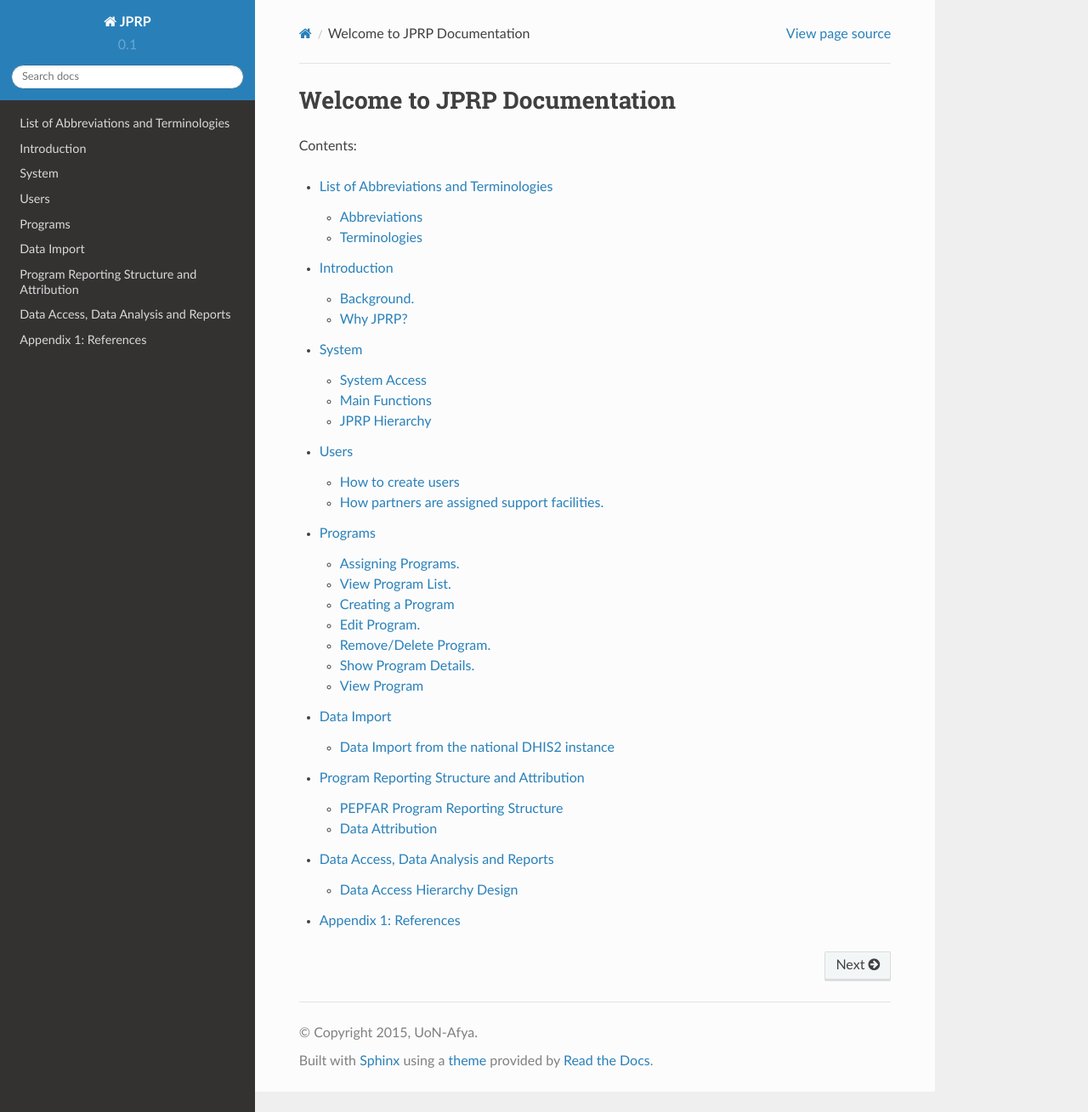
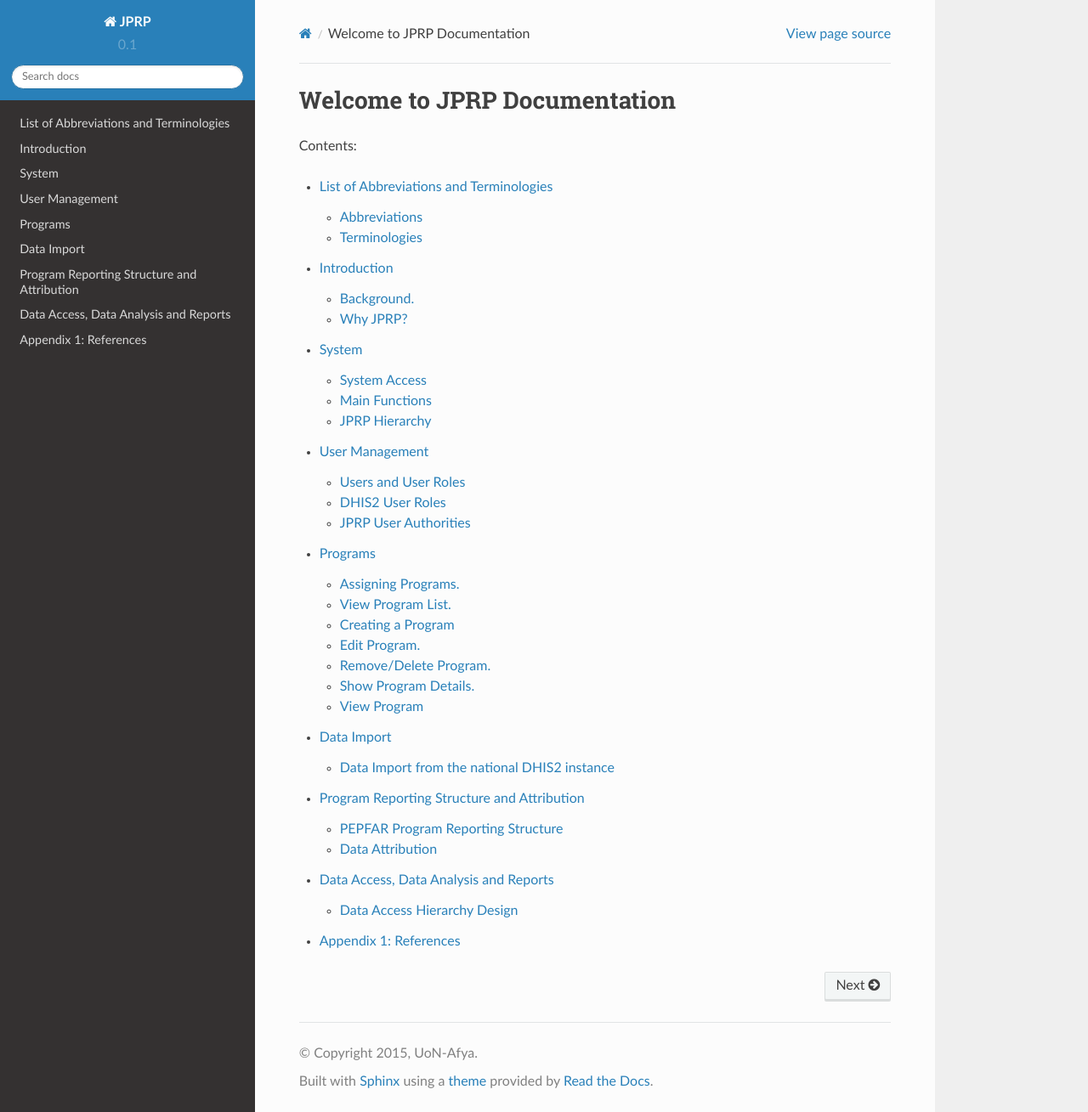
Before and after one commit to uonafya/nhis_docs, a Sphinx documentation site: the page built from source/index.rst, in a window 1280 px wide and 1309 px high. Shown: the whole window at 85% size. Built offline with Sphinx 7.4.7 and the Read the Docs theme 2.0.0, drawn with Linux system fonts in a browser that asks for light colours; formulas are drawn with MathJax 3; pages that are not in the unit, such as notebooks, are missing from menus; some of the changed lines change nothing that is shown.

Commit message:
added user-management items

```diff
--- a/source/users.rst
+++ b/source/users.rst
@@ -1,30 +1,112 @@
-Users
-=====
-How to create users
---------------------
-The portal administrator using the DHIS2   application   functionalities   will   create   Donor,   Agency
-and Implementing Partner users and grant them appropriate group and rights such as
-authorizing access to data sets for partners.
+User Management
+================
+Users and User Roles
+----------------------
+All users in the system will be created using the User Management Module in JPRP.
 
-For example, an account for implementing partners under **AMPATHplus** can be created and given privileges required by the Implementing Partners. This can be illustrated on fig. 1 below
+Creating Users
++++++++++++++++
+- Administrators have the responisibility of creating users at their respective levels.
+- When creating users they will have to provide the user with a DHIS2 user role which is already predefined.
+- In addition, they will provide the user with a JPRP user role.
 
-.. _login_page:
-.. figure::  _static/login_panel.png
+.. note:: For the JPRP user roles the administrators will have to create them based on their organization.
+
+**How to create a user**
+
+- Click on the users tab on the left menu
+- On the user management dashboard that appears click on the users icon.
+- It displays a list of the  users with their different roles. On the right side, click on the button "new user"
+- Provide the details of the user(username, first name, surname, phone number, email address, DHIS2 user role and JPHES user role).
+- Then click on the submit button.
+
+.. figure::  _static/user_dashboard.png
    :align:   center
 
-Fig. 2 – Example - Logging in as AMPATHplus user
+Fig -User Management Dashboard.
 
-After this User has been created, the account will be availed to a lead user from the respective organization who will customize it to their own taste. This authorized user can then create other users under them, assign them to IP users within their organization, and add them to their own user group for ease of sharing facilities and data elements.
-This user will be responsible of maintaining users (de-registering and approving new user accounts) for their respective organization.
 
-For the case of funding agency users, the portal admin will allocate the respective account to an approved agency who will take charge of the account. From this account, one can create new Implementing Partner organization under them and approve IP user accounts under the organization. The agency can also remove an IP group from the list of IPs funded by this agency.
-
-How partners are assigned support facilities.
----------------------------------------------
-The administrator is in charge of uploading the **IPSL** (contains the facilities and their mechanisms) it automatically allocates the facilities to their respective mechanisms once uploaded.
-
-.. _ipsl:
-.. figure::  _static/ipsl.png
+.. figure::  _static/list_user.png
    :align:   center
 
-Fig. 3 – Mechanism Support Import
+Fig - List of Users
+
+.. figure::  _static/create_user.png
+   :align:   center
+
+Fig -Add User.
+
+
+
+
+
+Creating User Roles
+++++++++++++++++++++
+- Click on the users tab on the left menu.
+- On the user management dashboard that appears click on the user roles icon.
+- It displays a list of the  users roles with their different authorities. On the right side, click on the button "Add User Role"
+- Provide a name of the user role and select the relevant authorities of the user role. Then click on the submit button.
+
+- Other options-A user can update the selected authorities and the user role name.
+
+.. figure::  _static/user_dashboard.png
+   :align:   center
+
+Fig -User Management Dashboard.
+
+
+.. figure::  _static/list_userrole.png
+   :align:   center
+
+Fig -List of user roles.
+
+.. figure::  _static/add_userrole.png
+   :align:   center
+
+Fig -Add User Role.
+
+
+
+DHIS2 User Roles
+-----------------
+Development Partner Level
+++++++++++++++++++++++++++++
+- Donor Admin
+
+Agency Level
+++++++++++++++++++++++++++++
+- Agency User
+- Agency Admin
+
+Mechanism Level
+++++++++++++++++++++++++++++
+- Implementing Partner Admin
+- Implementing Partner User
+
+JPRP User Authorities
+----------------------
+
+Development Partner Level
+++++++++++++++++++++++++++++
+- Program Management- View all programs
+- Org User Management - Create JPRP users
+- Org Role Management - Create JPRP user roles
+- IPSL Import - Can Import the IPSL
+- Data Attribution -Can perform Data Attribution.
+- Program Create -Can create,update and remove programs.
+- Donor Level
+
+Agency Level
+++++++++++++++++++++++++++++
+- Program Management
+- Org User Management
+- Org Role Management
+- IPSL Import
+- Agency Level
+
+Mechanism Level
++++++++++++++++++++++++++++
+- Program Management
+- Org User Management
+- Org Role Management
+- Mechanism Level
```
